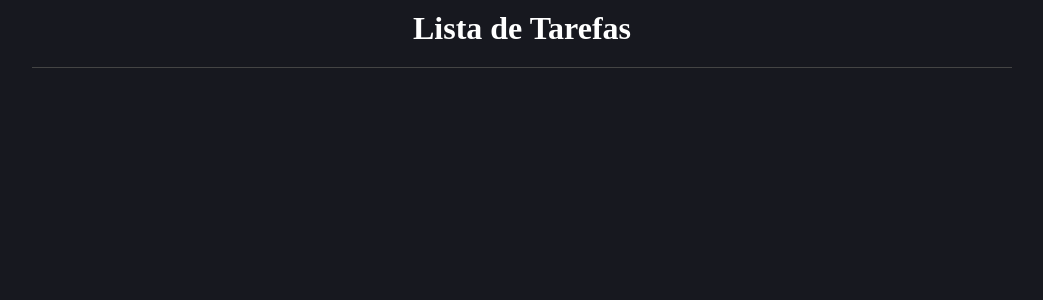
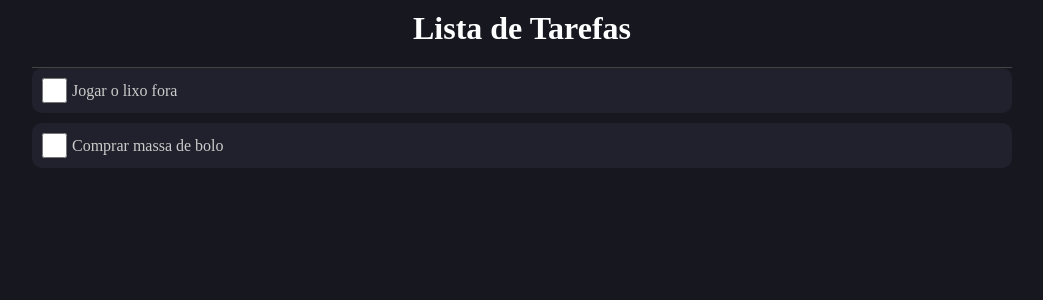
Before and after one commit to LoiolaBr17/ToDo_List, a React (Vite) app: page / in a window 1280 px wide. Shown: the top 300 px of the page, without its empty margins (118-1161 px from the left). Built offline with nearby package versions, Linux system fonts and the light colour scheme.

Commit message:
add css no component listItem

```diff
--- a/src/App.tsx
+++ b/src/App.tsx
@@ -16,7 +16,10 @@ const App = () => {
 
 
         {list.map((item, index) => (
-          <ListItem />
+          <ListItem
+            key={index}
+            item={item}
+          />
         ))}
 
       </C.Area>
--- a/src/components/ListItem/index.tsx
+++ b/src/components/ListItem/index.tsx
@@ -1,10 +1,16 @@
 import * as C from './styles';
+import { Item } from '../../types/item'
 
-const ListItem = () => {
+type Props = {
+    item: Item
+}
+
+const ListItem = ({item}: Props) => {
 
     return (
         <C.Container>
-
+            <input type="checkbox"/>
+            <label>{item.name}</label>
         </C.Container>
     );
 }
--- a/src/components/ListItem/styles.ts
+++ b/src/components/ListItem/styles.ts
@@ -1,3 +1,20 @@
 import styled from "styled-components";
 
-export const Container = styled.div``;
+export const Container = styled.div`
+    display: flex;
+    background-color: #20212C;
+    padding: 10px;
+    border-radius: 10px;
+    margin-bottom: 10px;
+    align-items: center;
+
+    input {
+        width: 25px;
+        height: 25px;
+        margin-right: 5px;
+    }
+
+    label {
+        color: #CCC;
+    }
+`;
```
